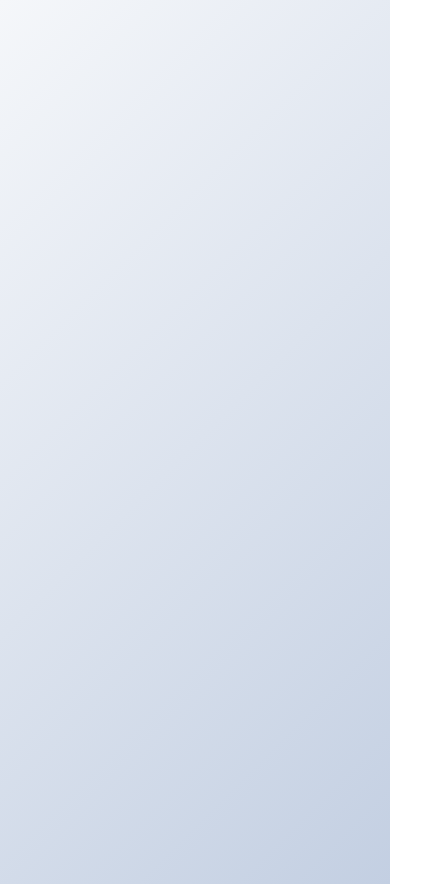
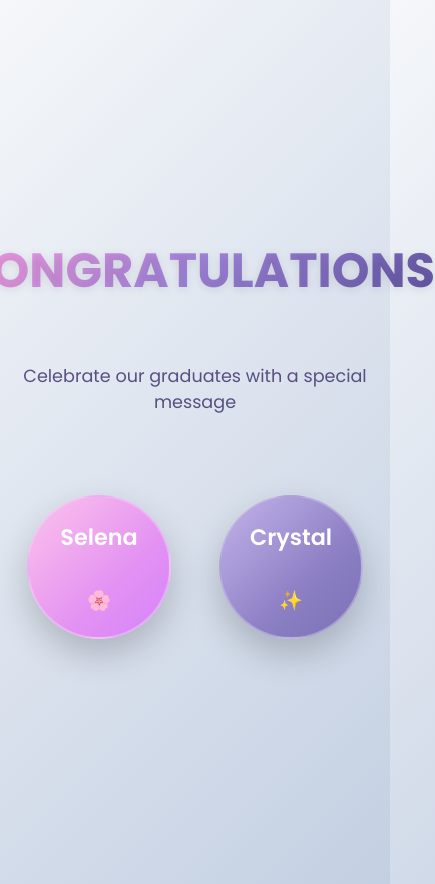
Before and after one commit to crystalshamo/grad-website, a plain HTML site: page index.html in a window 390 px wide. Shown: the whole page, 435 px wide, since content can reach past the window. Drawn offline with Linux system fonts and the light colour scheme.

Commit message:
Add files via upload
updated

```diff
--- a/index.html
+++ b/index.html
@@ -54,3 +54,79 @@
       overflow: hidden;
       border: 2px solid rgba(255,255,255,0.3);
       backdrop-filter: blur(5px);
+      -webkit-backdrop-filter: blur(5px);
+    }
+
+    .circle-btn::before {
+      content: '';
+      position: absolute;
+      top: 0;
+      left: 0;
+      width: 100%;
+      height: 100%;
+      background: linear-gradient(135deg, rgba(255,255,255,0.25) 0%, rgba(255,255,255,0) 60%);
+      border-radius: 50%;
+    }
+
+    .circle-btn:hover {
+      transform: translateY(-8px) scale(1.05);
+      box-shadow: 0 20px 40px rgba(0,0,0,0.3);
+    }
+
+    .circle-btn span:first-child {
+      font-size: 1.4rem;
+      margin-bottom: 8px;
+    }
+
+    .selena-btn {
+      background: linear-gradient(135deg, rgba(255,157,226,0.8) 0%, rgba(213,107,255,0.8) 100%);
+    }
+
+    .crystal-btn {
+      background: linear-gradient(135deg, rgba(160,132,220,0.8) 0%, rgba(100,87,166,0.8) 100%);
+    }
+
+    .subtitle {
+      font-size: 1.3rem;
+      color: #4a3f76;
+      margin-bottom: 4rem;
+      max-width: 600px;
+      margin-left: auto;
+      margin-right: auto;
+      opacity: 0.9;
+    }
+
+    @media (max-width: 768px) {
+      .hero-title {
+        font-size: 3rem;
+      }
+
+      .circle-btn {
+        width: 140px;
+        height: 140px;
+        gap: 1.5rem;
+      }
+
+      .subtitle {
+        font-size: 1.1rem;
+        margin-bottom: 3rem;
+      }
+    }
+  </style>
+</head>
+<body>
+  <h1 class="hero-title">CONGRATULATIONS</h1>
+  <p class="subtitle">Celebrate our graduates with a special message</p>
+
+  <div class="button-grid">
+    <a href="selena.html" class="circle-btn selena-btn">
+      <span>Selena</span>
+      <span>🌸</span>
+    </a>
+    <a href="crystal.html" class="circle-btn crystal-btn">
+      <span>Crystal</span>
+      <span>✨</span>
+    </a>
+  </div>
+</body>
+</html>
```
Also changed, not shown: crystal.html (+13 -1 lines), selena.html (+12 -0 lines).
